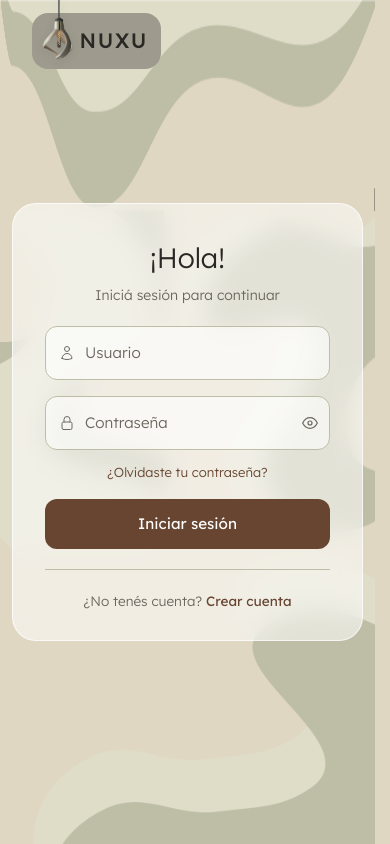
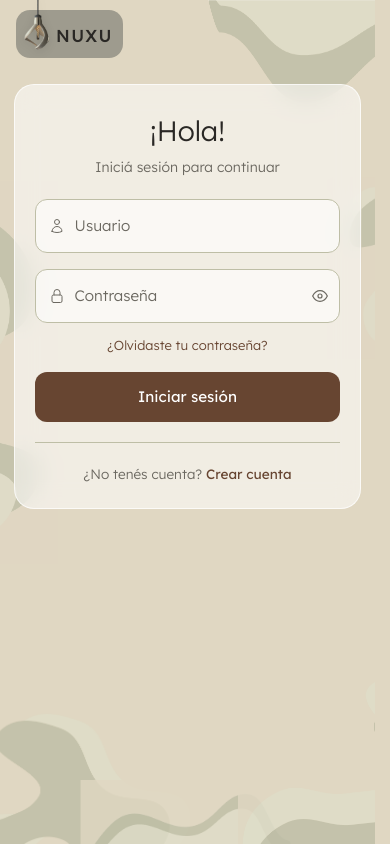
Before and after one commit to matsdah/NUXU-SMART-HOME, a Vue app in the folder frontend/: page /login in a window 390 px wide. Built offline with nearby package versions, Linux system fonts and the light colour scheme; no server answers.

Commit message:
fix: limpiar acciones huérfanas de rutinas al borrar dispositivos

```diff
--- a/frontend/src/app/stores/dashboard.ts
+++ b/frontend/src/app/stores/dashboard.ts
@@ -34,6 +34,16 @@ type ApiRoutine = {
   name: string
   actions?: unknown[]       /* Cada elemento puede tener una estructura diferente. */
   schedule?: { time?: string }
+}
+
+type ApiRoutineActionRef = {
+  device?: { id?: string }
+} & Record<string, unknown>
+
+type ApiRoutineSync = {
+  id: string
+  name: string
+  actions?: ApiRoutineActionRef[]
 }
 
 type ApiDeviceState = {
@@ -653,6 +663,41 @@ export const useDashboardStore = defineStore('dashboard', () => {
     routinesLoaded.value = true
   }
 
+  async function pruneDeletedDevicesFromRoutines(deviceIds: string[]): Promise<void> {
+    const idsToRemove = new Set(deviceIds.filter(Boolean))
+    if (idsToRemove.size === 0) {
+      return
+    }
+
+    const routineList = await api.get<ApiRoutineSync[]>('/routines')
+    const affectedRoutines = routineList.filter(routine =>
+      (routine.actions ?? []).some(action => action.device?.id && idsToRemove.has(action.device.id)),
+    )
+
+    if (affectedRoutines.length === 0) {
+      return
+    }
+
+    const syncResults = await Promise.allSettled(affectedRoutines.map(async (routine) => {
+      const nextActions = (routine.actions ?? []).filter(
+        action => !action.device?.id || !idsToRemove.has(action.device.id),
+      )
+
+      await api.put(`/routines/${routine.id}`, {
+        name: routine.name,
+        actions: nextActions,
+      })
+    }))
+
+    const rejected = syncResults.filter(result => result.status === 'rejected')
+    if (rejected.length > 0) {
+      console.error('No se pudieron actualizar algunas rutinas tras borrar dispositivos.', rejected)
+    }
+
+    routinesLoaded.value = false
+    void loadRoutines()
+  }
+
   async function loadMembers(homeId: string): Promise<void> {
     if (!homeId) {
       members.value = []
@@ -1224,17 +1269,23 @@ export const useDashboardStore = defineStore('dashboard', () => {
       throw err
     }
 
+    const deletedDeviceIds = new Set<string>()
+
     await Promise.all(roomDevices.map(async (device) => {
       try {
         await api.delete(`/devices/${device.id}`)
         removePersistedControlStates(device.id)
+        deletedDeviceIds.add(device.id)
       } catch (err) {
         if (!(err instanceof ApiError) || err.status !== 404) {
           throw err
         }
         removePersistedControlStates(device.id)
+        deletedDeviceIds.add(device.id)
       }
     }))
+
+    void pruneDeletedDevicesFromRoutines(Array.from(deletedDeviceIds))
   }
 
   async function deleteRoomRequest(roomId: string, homeId = activeHomeId.value): Promise<void> {
@@ -1572,6 +1623,7 @@ export const useDashboardStore = defineStore('dashboard', () => {
     createRoom,
     deleteHome,
     deleteRoom,
+    pruneDeletedDevicesFromRoutines,
     toggleDevice,
     fetchDeviceState,
     initialStateForNewDevice,
--- a/frontend/src/modules/auth/components/AuthLayout.vue
+++ b/frontend/src/modules/auth/components/AuthLayout.vue
@@ -3,13 +3,12 @@
 
 <template>
   <div class="auth-layout">
-
-    <img src="@/assets/forma1.png" class="deco-left"          alt="" aria-hidden="true" />
-    <img src="@/assets/forma2.png" class="deco-right"         alt="" aria-hidden="true" />
-    <img src="@/assets/forma3.png" class="deco-top-right"     alt="" aria-hidden="true" />
-    <img src="@/assets/forma4.png" class="deco-bottom-left"   alt="" aria-hidden="true" />
-    <img src="@/assets/forma5.png" class="deco-bottom-center" alt="" aria-hidden="true" />
-    <img src="@/assets/forma6.png" class="deco-bottom-right"  alt="" aria-hidden="true" />
+    <img src="@/assets/forma1.png" class="deco deco-left" alt="" aria-hidden="true" />
+    <img src="@/assets/forma2.png" class="deco deco-right" alt="" aria-hidden="true" />
+    <img src="@/assets/forma3.png" class="deco deco-top-right" alt="" aria-hidden="true" />
+    <img src="@/assets/forma4.png" class="deco deco-bottom-left" alt="" aria-hidden="true" />
+    <img src="@/assets/forma5.png" class="deco deco-bottom-center" alt="" aria-hidden="true" />
+    <img src="@/assets/forma6.png" class="deco deco-bottom-right" alt="" aria-hidden="true" />
 
     <RouterLink to="/" class="logo" aria-label="Ir al inicio">
       <img src="@/assets/lamp.webp" alt="Lámpara NUXU" class="logo__lamp" />
@@ -29,79 +28,70 @@
   position: relative;
   width: 100%;
   min-height: 100vh;
+  min-height: 100svh;
   background-color: var(--color-bg);
   display: flex;
   align-items: center;
   justify-content: center;
-  overflow: hidden;
+  overflow-x: hidden;
+  overflow-y: auto;
   font-family: var(--font-sans);
+  padding: 6.5rem 1.25rem 2rem;
 }
 
-/* — Decoraciones — */
-.deco-left {
+.deco {
   position: absolute;
-  left: 0;
-  top: 50%;
-  transform: translateY(-63%);
-  height: 55vh;
-  width: auto;
   pointer-events: none;
+  -webkit-user-select: none;
+  user-select: none;
   z-index: 1;
 }
 
+.deco-left {
+  left: 0;
+  top: 50%;
+  width: auto;
+  height: clamp(22rem, 55vh, 42rem);
+  transform: translateY(-63%);
+}
+
 .deco-right {
-  position: absolute;
   right: 0;
   top: 50%;
+  width: clamp(6.5rem, 25vh, 10rem);
+  height: auto;
   transform: translateY(-65%);
-  width: 25vh;
-  height: auto;
-  pointer-events: none;
-  z-index: 1;
 }
 
 .deco-top-right {
-  position: absolute;
   right: 0;
   top: 0;
-  height: 25vh;
   width: auto;
-  pointer-events: none;
-  z-index: 1;
+  height: clamp(7rem, 25vh, 12rem);
 }
 
 .deco-bottom-left {
-  position: absolute;
   left: 1rem;
   bottom: 0;
-  height: 28vh;
   width: auto;
-  pointer-events: none;
-  z-index: 1;
+  height: clamp(8rem, 28vh, 17rem);
 }
 
 .deco-bottom-center {
-  position: absolute;
   left: 50%;
   bottom: 0;
+  width: auto;
+  height: clamp(4rem, 18vh, 7rem);
   transform: translateX(-50%);
-  height: 18vh;
-  width: auto;
-  pointer-events: none;
-  z-index: 1;
 }
 
 .deco-bottom-right {
-  position: absolute;
   right: 0;
   bottom: 0;
-  height: 35vh;
   width: auto;
-  pointer-events: none;
-  z-index: 1;
+  height: clamp(10rem, 35vh, 22rem);
 }
 
-/* — Logo — */
 .logo {
   position: absolute;
   top: 0.8rem;
@@ -136,7 +126,6 @@
   margin-bottom: -1.5rem;
 }
 
-/* — Card compartida — */
 .auth-card {
   position: relative;
   z-index: 10;
@@ -158,4 +147,79 @@
     background: rgba(255, 255, 255, 0.92);
   }
 }
+
+@media (max-width: 760px) {
+  .auth-layout {
+    align-items: flex-start;
+    padding: 5.25rem 1rem 1.5rem;
+  }
+
+  .deco-left {
+    left: -7.5rem;
+    height: min(24rem, 58vh);
+    opacity: 0.78;
+  }
+
+  .deco-right {
+    right: -4rem;
+    top: 35%;
+    width: 7rem;
+    opacity: 0.78;
+  }
+
+  .deco-top-right {
+    right: -13rem;
+    height: 6.5rem;
+    opacity: 0.82;
+  }
+
+  .deco-bottom-left {
+    left: -3.5rem;
+    height: 8.5rem;
+    opacity: 0.82;
+  }
+
+  .deco-bottom-center {
+    height: 4rem;
+    opacity: 0.8;
+  }
+
+  .deco-bottom-right {
+    right: -4.5rem;
+    height: 11rem;
+    opacity: 0.82;
+  }
+
+  .logo {
+    top: 0.6rem;
+    left: 1rem;
+    height: 3rem;
+    padding: 0 0.65rem 1.25rem 0.4rem;
+    border-radius: 14px;
+  }
+
+  .logo__lamp {
+    width: 32px;
+    height: 56px;
+  }
+
+  .logo__name {
+    font-size: 1.08rem;
+  }
+
+  .auth-card {
+    width: min(100%, 360px);
+    padding: 1.5rem 1.25rem;
+  }
+}
+
+@media (max-width: 420px) {
+  .auth-layout {
+    padding-inline: 0.85rem;
+  }
+
+  .auth-card {
+    border-radius: 20px;
+  }
+}
 </style>
--- a/frontend/src/modules/devices/pages/DevicesPage.vue
+++ b/frontend/src/modules/devices/pages/DevicesPage.vue
@@ -181,12 +181,14 @@ async function confirmDeviceDeletion() {
   deletingDevice.value = true
   try {
     await api.delete(`/devices/${pendingDeviceDeletion.value.id}`)
+    await store.pruneDeletedDevicesFromRoutines([pendingDeviceDeletion.value.id])
     if (selectedDevice.value?.id === pendingDeviceDeletion.value.id) {
       closeModal()
     }
     showDeleteDeviceConfirm.value = false
     pendingDeviceDeletion.value = null
     await refreshHomeDevices({ silent: true })
+    socketStore.deviceListVersion++
   } catch (e) {
     if (e instanceof ApiError) {
       const msg = (e.body as { error?: { description?: string } })?.error?.description
@@ -376,6 +378,7 @@ async function confirmRoomDeletion() {
     showDeleteRoomConfirm.value = false
     pendingRoomDeletion.value = null
     await refreshHomeDevices({ silent: true })
+    socketStore.deviceListVersion++
   } catch (e) {
     if (e instanceof ApiError) {
       const msg = (e.body as { error?: { description?: string } })?.error?.description
@@ -882,6 +885,7 @@ onMounted(async () => {
   display: flex;
   flex-direction: column;
   min-height: 68px;
+  min-width: 0;
 }
 
 .device-card__room {
@@ -893,10 +897,6 @@ onMounted(async () => {
   margin-top: auto;
   align-self: flex-end;
   text-align: right;
-}
-
-.device-card__body {
-  min-width: 0;
 }
 
 .device-card__body h3 {
--- a/frontend/src/modules/routines/pages/RoutinesPage.vue
+++ b/frontend/src/modules/routines/pages/RoutinesPage.vue
@@ -1,7 +1,8 @@
 <script setup lang="ts">
-import { ref, onMounted } from "vue";
+import { ref, onMounted, watch } from "vue";
 import { api, ApiError } from "@/services/api/client";
 import { useDashboardStore } from "@/app/stores/dashboard";
+import { useSocketStore } from "@/app/stores/socket";
 import RoutineFormModal from "../components/RoutineFormModal.vue";
 import type {
     RoutineCard,
@@ -63,6 +64,7 @@ function showToast(message: string, type: "success" | "error") {
 }
 
 const dashboardStore = useDashboardStore();
+const socketStore = useSocketStore();
 
 /* ─── Page state ─────────────────────────────────────────── */
 
@@ -129,6 +131,10 @@ async function loadRoutines() {
 }
 
 onMounted(loadRoutines);
+
+watch(() => socketStore.deviceListVersion, () => {
+    void loadRoutines();
+});
 
 /* ─── Execute routine ────────────────────────────────────── */
 
```
